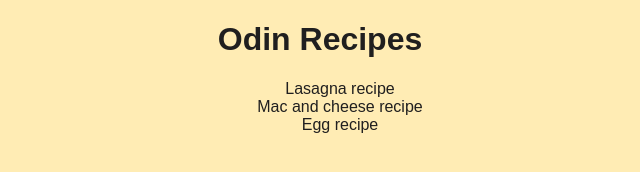
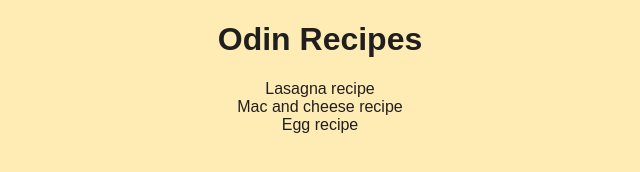
Before and after one commit to aymanema18/odin-recipes, a plain HTML site: page index.html in a window 1280 px wide. Shown: the whole page, without its empty margins (320-960 px from the left). Drawn offline with Linux system fonts and the light colour scheme.

Commit message:
Update some css declarations

```diff
--- a/styles.css
+++ b/styles.css
@@ -2,6 +2,10 @@ body {
     background-color: #ffecb4;
     text-align: center;
     color: rgb(32, 31, 31);
+    width: 350px;
+    margin: 16px auto;
+    padding: 0 10px;
+    box-sizing: border-box;
     font-family:  Arial, Helvetica, serif;
 }
 
@@ -12,4 +16,5 @@ body {
 
 .list {
     list-style-type: none;
+    padding: 0;
 }
```
